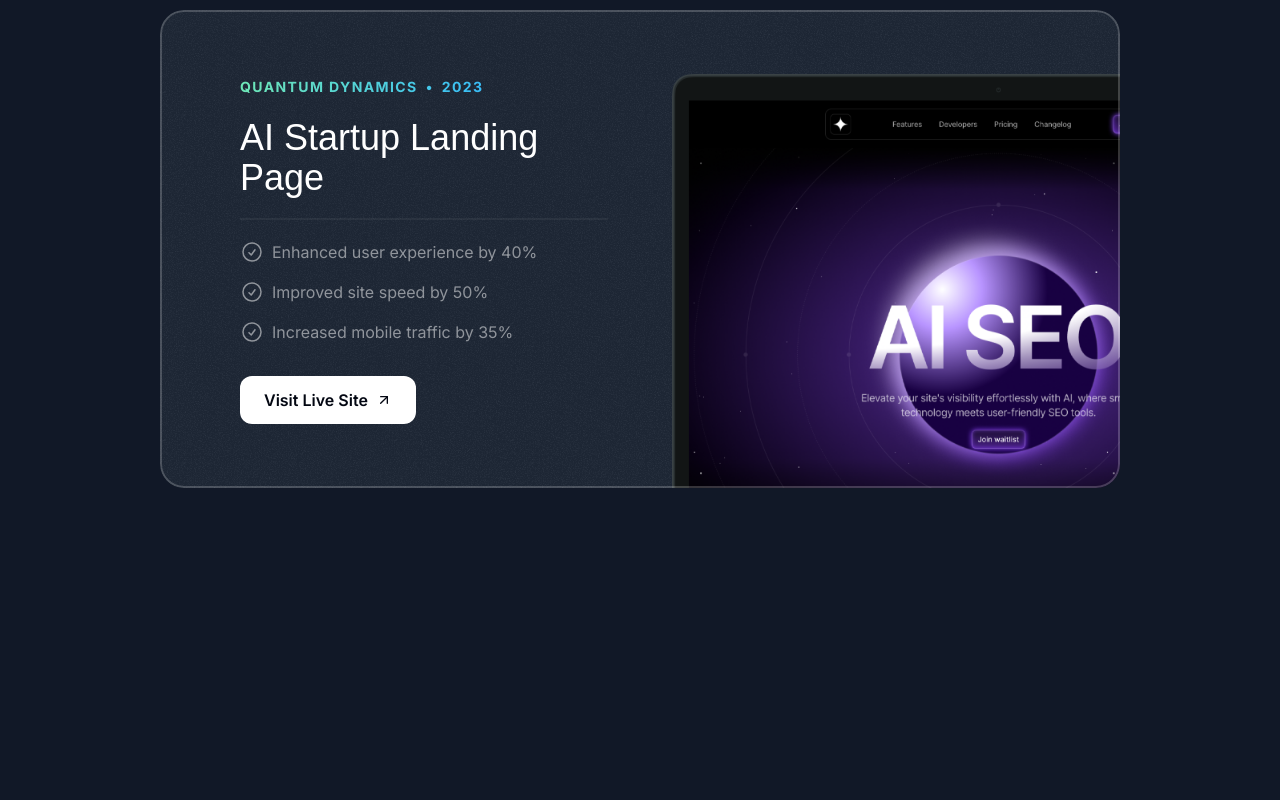
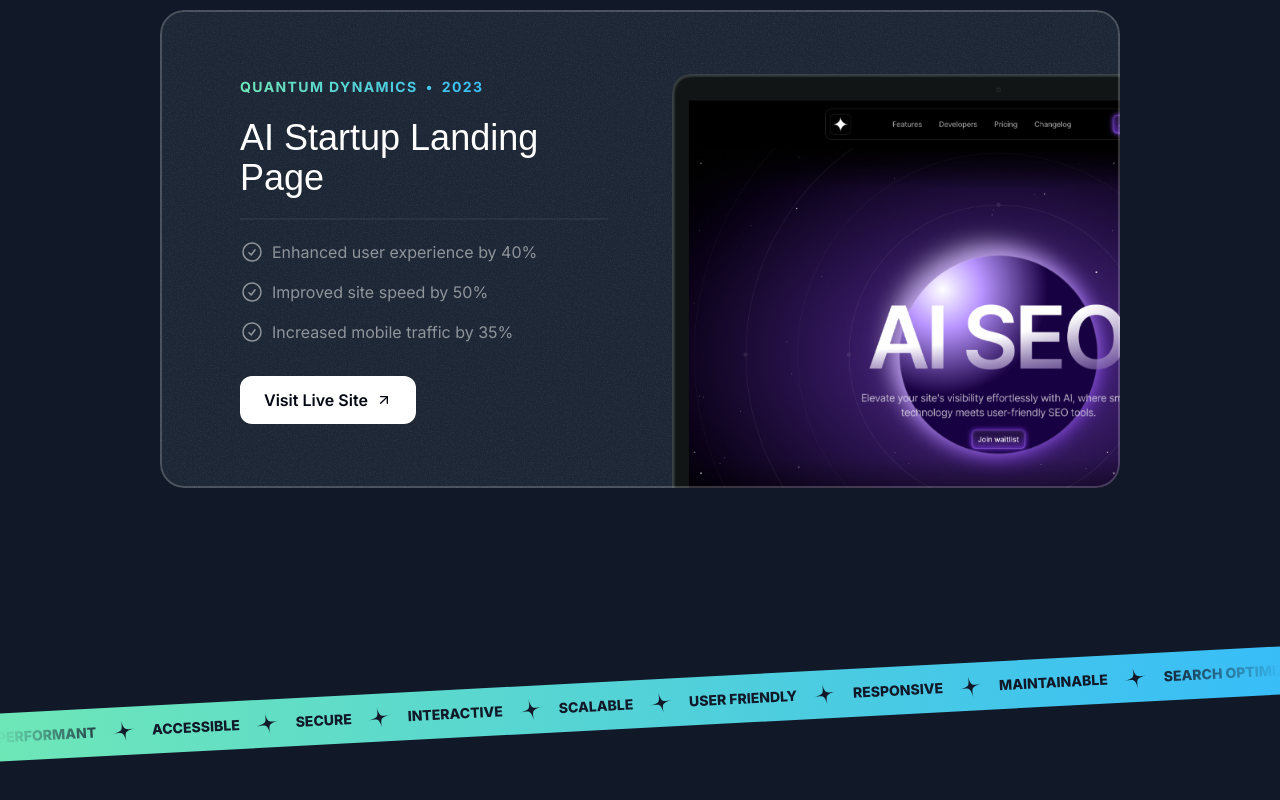
Before and after one commit to luangomesg/New-Portfolio, a Next.js app: page / in a window 1280 px wide. Shown: the part 2372-3172 px from the top of the page. Before the commit the page ends 2956 px from the top, so only its background shows below. Built offline with nearby package versions, Linux system fonts and the light colour scheme; a web font is replaced by a local one.

Commit message:
tape section

```diff
--- a/src/app/page.tsx
+++ b/src/app/page.tsx
@@ -1,10 +1,11 @@
-import { Header, HeroSection, ProjectsSection } from "@/sections";
+import { Header, HeroSection, ProjectsSection, TapeSection } from "@/sections";
 export default function Home() {
   return (
     <div>
       <Header />
       <HeroSection />
       <ProjectsSection />
+      <TapeSection />
     </div>
   );
 }
--- a/src/sections/Tape.tsx
+++ b/src/sections/Tape.tsx
@@ -1,3 +1,35 @@
+import StarIcon from "@/assets/icons/star.svg";
+const words = [
+  "Performant",
+  "Accessible",
+  "Secure",
+  "Interactive",
+  "Scalable",
+  "User Friendly",
+  "Responsive",
+  "Maintainable",
+  "Search Optimized",
+  "Usable",
+  "Reliable",
+];
+
 export const TapeSection = () => {
-  return <div>Tape Section</div>;
+  return (
+    <div className="py-16 overflow-x-clip lg:py-24">
+      <div className="bg-gradient-to-r from-emerald-300 to-sky-400 overflow-x-clip -rotate-3 -mx-1">
+        <div className="flex [mask-image:linear-gradient(to_right,transparent,black_10%,black_90%,transparent)]">
+          <div className="flex flex-none gap-4 py-3">
+            {words.map((word) => (
+              <div key={word} className="inline-flex gap-4 items-center">
+                <span className="text-gray-900 uppercase font-extrabold text-sm">
+                  {word}
+                </span>
+                <StarIcon className="size-6 text-gray-900 -rotate-12" />
+              </div>
+            ))}
+          </div>
+        </div>
+      </div>
+    </div>
+  );
 };
```
